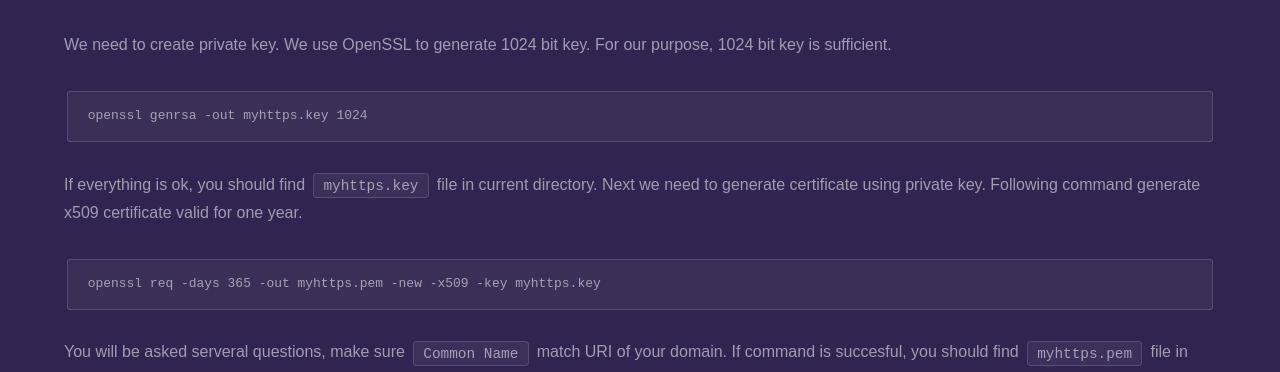
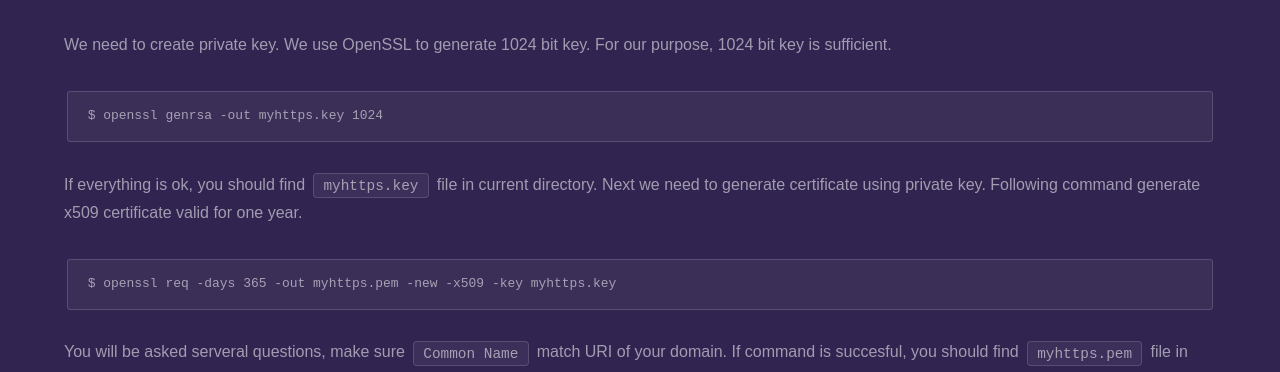
Before and after one commit to fanoframework/fanoframework.github.io, a Jekyll site: the page built from tutorials/creating-https-application/index.md, in a window 1280 px wide and 900 px high, scrolled down 1305 px. Shown: the part 152-524 px from the top of the window. Built offline with Jekyll 4.4.1, drawn with Linux system fonts in a browser that asks for light colours; our own code applies the rules of GitHub Pages for plain Markdown files.

Commit message:
add shell prompt

````diff
--- a/tutorials/creating-https-application/index.md
+++ b/tutorials/creating-https-application/index.md
@@ -48,13 +48,13 @@ For our development  purpose we only need to use self-signed certificate. If you
 We need to create private key. We use OpenSSL to generate 1024 bit key. For our purpose, 1024 bit key is sufficient.
 
 ```
-openssl genrsa -out myhttps.key 1024
+$ openssl genrsa -out myhttps.key 1024
 ```
 
 If everything is ok, you should find `myhttps.key` file in current directory. Next we need to generate certificate using private key. Following command generate x509 certificate valid for one year.
 
 ```
-openssl req -days 365 -out myhttps.pem -new -x509 -key myhttps.key
+$ openssl req -days 365 -out myhttps.pem -new -x509 -key myhttps.key
 ```
 You will be asked serveral questions, make sure `Common Name` match URI of your domain.
 If command is succesful, you should find `myhttps.pem` file in current directory.
````
